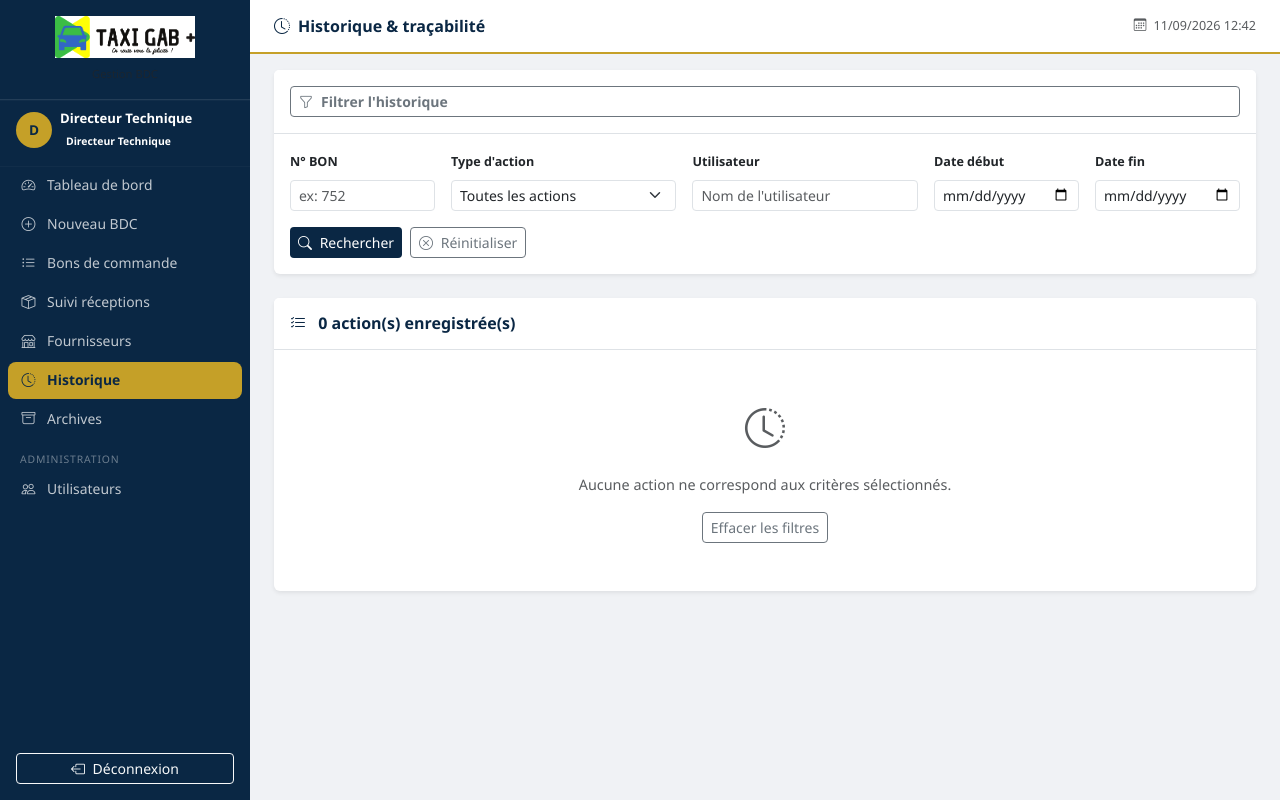
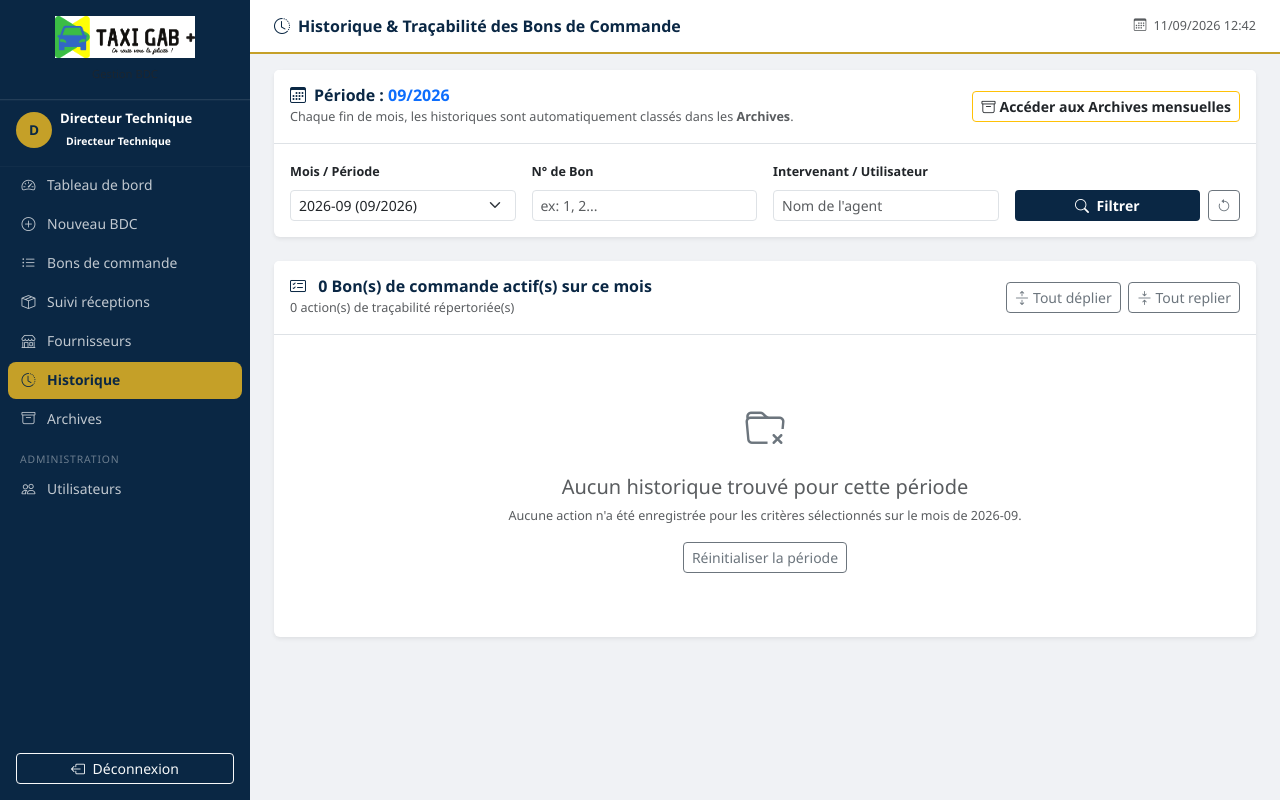
Before and after one commit to danielmouity241-afk/taxigab-bdc, a Flask app: page /historique in a window 1280 px wide. Run offline with Flask 3, Linux system fonts and the light colour scheme; a user stored in the database is signed in; data that the repository does not hold is empty.

Commit message:
Archives mensuelles indépendantes, historique groupé par bon & gestion des droits (templates/history.html)

```diff
--- a/templates/history.html
+++ b/templates/history.html
@@ -1,138 +1,213 @@
 {% extends "base.html" %}
-{% block title %}Historique — TAXI GAB+{% endblock %}
-{% block page_title %}<i class="bi bi-clock-history me-2"></i>Historique & traçabilité{% endblock %}
+{% block title %}Historique & Traçabilité — TAXI GAB+{% endblock %}
+{% block page_title %}<i class="bi bi-clock-history me-2"></i>Historique & Traçabilité des Bons de Commande{% endblock %}
 
 {% block content %}
 
-<!-- ── FILTRES ────────────────────────────────────────────────────────── -->
+<!-- ── FILTRES PAR MOIS & CRITÈRES ──────────────────────────────────────── -->
 <div class="card border-0 shadow-sm mb-4">
-  <div class="card-header bg-white border-bottom py-3">
-    <button class="btn btn-sm btn-outline-secondary w-100 text-start" data-bs-toggle="collapse"
-            data-bs-target="#filtres-hist">
-      <i class="bi bi-funnel me-2"></i><strong>Filtrer l'historique</strong>
-    </button>
+  <div class="card-header bg-white border-bottom py-3 d-flex align-items-center justify-content-between flex-wrap gap-2">
+    <div>
+      <h6 class="mb-0 fw-bold text-navy">
+        <i class="bi bi-calendar3 me-2"></i>Période :
+        <span class="text-primary">{{ selected_mois.split('-')[1] }}/{{ selected_mois.split('-')[0] }}</span>
+      </h6>
+      <small class="text-muted">Chaque fin de mois, les historiques sont automatiquement classés dans les <strong>Archives</strong>.</small>
     </div>
-  <div class="collapse show" id="filtres-hist">
+    {% if current_user.can_voir_archives %}
+    <div class="d-flex align-items-center gap-2">
+      <a href="{{ url_for('archives') }}" class="btn btn-sm btn-outline-warning text-dark fw-semibold">
+        <i class="bi bi-archive me-1"></i>Accéder aux Archives mensuelles
+      </a>
+    </div>
+    {% endif %}
+  </div>
   <div class="card-body">
-      <form method="GET" action="{{ url_for('historique') }}">
-        <div class="row g-3">
-          <div class="col-md-2">
-            <label class="form-label small fw-semibold">N° BON</label>
-            <input type="number" name="numero" class="form-control form-control-sm"
-                   placeholder="ex: 752" value="{{ filtres.numero }}">
-          </div>
+    <form method="GET" action="{{ url_for('historique') }}" class="row g-3 align-items-end">
       <div class="col-md-3">
-            <label class="form-label small fw-semibold">Type d'action</label>
-            <select name="action" class="form-select form-select-sm">
-              <option value="">Toutes les actions</option>
-              {% for t in types_actions %}
-              <option value="{{ t }}" {% if filtres.action == t %}selected{% endif %}>
-                {{ t|replace('_', ' ')|capitalize }}
+        <label class="form-label small fw-semibold">Mois / Période</label>
+        <select name="mois" class="form-select form-select-sm">
+          {% for m in mois_disponibles %}
+          <option value="{{ m }}" {% if selected_mois == m %}selected{% endif %}>
+            {{ m }} ({{ m.split('-')[1] }}/{{ m.split('-')[0] }})
           </option>
           {% endfor %}
         </select>
       </div>
       <div class="col-md-3">
-            <label class="form-label small fw-semibold">Utilisateur</label>
+        <label class="form-label small fw-semibold">N° de Bon</label>
+        <input type="number" name="numero" class="form-control form-control-sm"
+               placeholder="ex: 1, 2..." value="{{ filtres.numero }}">
+      </div>
+      <div class="col-md-3">
+        <label class="form-label small fw-semibold">Intervenant / Utilisateur</label>
         <input type="text" name="user" class="form-control form-control-sm"
-                   placeholder="Nom de l'utilisateur" value="{{ filtres.user }}">
+               placeholder="Nom de l'agent" value="{{ filtres.user }}">
       </div>
-          <div class="col-md-2">
-            <label class="form-label small fw-semibold">Date début</label>
-            <input type="date" name="date_debut" class="form-control form-control-sm"
-                   value="{{ filtres.date_debut }}">
-          </div>
-          <div class="col-md-2">
-            <label class="form-label small fw-semibold">Date fin</label>
-            <input type="date" name="date_fin" class="form-control form-control-sm"
-                   value="{{ filtres.date_fin }}">
-          </div>
-          <div class="col-12 d-flex gap-2">
-            <button type="submit" class="btn btn-primary-navy btn-sm">
-              <i class="bi bi-search me-1"></i> Rechercher
+      <div class="col-md-3 d-flex gap-2">
+        <button type="submit" class="btn btn-primary-navy btn-sm w-100 fw-semibold">
+          <i class="bi bi-search me-1"></i> Filtrer
         </button>
-            <a href="{{ url_for('historique') }}" class="btn btn-outline-secondary btn-sm">
-              <i class="bi bi-x-circle me-1"></i> Réinitialiser
+        <a href="{{ url_for('historique') }}" class="btn btn-outline-secondary btn-sm" title="Réinitialiser">
+          <i class="bi bi-arrow-counterclockwise"></i>
         </a>
-          </div>
       </div>
     </form>
   </div>
 </div>
+
+<!-- ── LISTE DES BONS AVEC DÉPLIAGE DYNAMIQUE ───────────────────────────── -->
+<div class="card border-0 shadow-sm">
+  <div class="card-header bg-white border-bottom d-flex align-items-center justify-content-between py-3">
+    <div>
+      <h6 class="mb-0 fw-bold text-navy">
+        <i class="bi bi-card-checklist me-2"></i>
+        {{ bons_groupes|length }} Bon(s) de commande actif(s) sur ce mois
+      </h6>
+      <small class="text-muted">{{ total_actions }} action(s) de traçabilité répertoriée(s)</small>
+    </div>
+    <div>
+      <button type="button" class="btn btn-sm btn-outline-secondary" onclick="toggleAllAccordions(true)">
+        <i class="bi bi-arrows-expand me-1"></i>Tout déplier
+      </button>
+      <button type="button" class="btn btn-sm btn-outline-secondary ms-1" onclick="toggleAllAccordions(false)">
+        <i class="bi bi-arrows-collapse me-1"></i>Tout replier
+      </button>
+    </div>
+  </div>
+  <div class="card-body p-3">
+    {% if bons_groupes %}
+    <div class="accordion" id="accordionHistorique">
+      {% for groupe in bons_groupes %}
+      {% set bon = groupe.bon %}
+      {% set actions = groupe.actions %}
+      <div class="accordion-item border rounded mb-3 shadow-xs overflow-hidden">
+        <h2 class="accordion-header" id="heading-{{ bon.id }}">
+          <button class="accordion-button collapsed py-3 px-3" type="button"
+                  data-bs-toggle="collapse" data-bs-target="#collapse-{{ bon.id }}"
+                  aria-expanded="false" aria-controls="collapse-{{ bon.id }}">
+            <div class="d-flex align-items-center justify-content-between w-100 me-3 flex-wrap gap-2">
+              <div class="d-flex align-items-center gap-3">
+                <span class="fs-6 fw-bold text-navy" style="font-family: monospace;">
+                  {{ bon.numero_complet }}
+                </span>
+                {% if bon.est_garage %}
+                  <span class="badge bg-secondary"><i class="bi bi-wrench me-1"></i>Garage / Interne</span>
+                {% else %}
+                  <span class="badge bg-navy"><i class="bi bi-car-front me-1"></i>{{ bon.vehicule_nom or 'Véhicule' }}</span>
+                {% endif %}
+                <span class="badge bg-{{ bon.statut_couleur }}">
+                  {{ bon.statut_label }}
+                </span>
+              </div>
+              <div class="d-flex align-items-center gap-3 small text-muted">
+                <div>
+                  <i class="bi bi-person me-1"></i>Demandeur : <strong>{{ bon.demandeur_nom }}</strong>
+                </div>
+                <div>
+                  <i class="bi bi-clock-history me-1"></i>Dernière action :
+                  <span class="fw-semibold text-dark">{{ groupe.derniere_action.strftime('%d/%m/%Y %H:%M') }}</span>
+                </div>
+                <span class="badge rounded-pill bg-light text-dark border">
+                  {{ actions|length }} étape(s)
+                </span>
+              </div>
+            </div>
+          </button>
+        </h2>
+        <div id="collapse-{{ bon.id }}" class="accordion-collapse collapse"
+             aria-labelledby="heading-{{ bon.id }}" data-bs-parent="#accordionHistorique">
+          <div class="accordion-body bg-light border-top p-4">
+
+            <!-- Lien rapide vers le bon complet -->
+            <div class="d-flex justify-content-between align-items-center mb-3 pb-2 border-bottom flex-wrap gap-2">
+              <div>
+                <span class="fw-semibold text-navy">Traçabilité complète du Bon N° {{ bon.numero_complet }}</span>
+                {% if bon.vehicule_immatriculation %}&bull; Immat : <code>{{ bon.vehicule_immatriculation }}</code>{% endif %}
+                {% if bon.transporteur %}&bull; Transporteur : <span class="fw-semibold">{{ bon.transporteur }}</span>{% endif %}
+              </div>
+              <a href="{{ url_for('bdc_view', id=bon.id) }}" class="btn btn-sm btn-primary-navy" target="_blank">
+                <i class="bi bi-box-arrow-up-right me-1"></i>Ouvrir le Bon de Commande
+              </a>
             </div>
 
-<!-- ── RÉSULTATS ───────────────────────────────────────────────────────── -->
-<div class="card border-0 shadow-sm">
-  <div class="card-header bg-white border-bottom d-flex align-items-center justify-content-between py-3">
-    <h6 class="mb-0 fw-bold text-navy">
-      <i class="bi bi-list-check me-2"></i>
-      {{ actions|length }} action(s) enregistrée(s)
-    </h6>
+            <!-- Timeline chronologique détaillée de ce bon -->
+            <div class="timeline ps-2">
+              {% for action in actions %}
+              <div class="timeline-item mb-3">
+                <div class="timeline-dot">
+                  <i class="bi {{ action.icone }}"></i>
                 </div>
-  <div class="card-body p-0">
-    {% if actions %}
-    <div class="table-responsive">
-      <table class="table table-hover table-bdc mb-0">
-        <thead>
-          <tr>
-            <th style="width:160px;">Date & Heure</th>
-            <th style="width:100px;">N° BON</th>
-            <th>Action</th>
-            <th>Utilisateur</th>
-            <th>Statut</th>
-            <th>Détails</th>
-          </tr>
-        </thead>
-        <tbody>
-          {% for action in actions %}
-          <tr>
-            <td class="small text-muted">
-              <i class="bi bi-calendar3 me-1"></i>{{ action.timestamp.strftime('%d/%m/%Y') }}<br>
-              <i class="bi bi-clock me-1"></i>{{ action.timestamp.strftime('%H:%M:%S') }}
-            </td>
-            <td>
-              <a href="{{ url_for('bdc_view', id=action.bdc_id) }}"
-                 class="bdc-numero">{{ action.bon.numero }}</a>
-            </td>
-            <td>
-              <span>
-                <i class="bi {{ action.icone }} me-1"></i>
+                <div class="timeline-content bg-white p-3 rounded shadow-xs border">
+                  <div class="d-flex align-items-center justify-content-between flex-wrap gap-1 mb-1">
+                    <strong class="text-navy fs-7">
+                      <i class="bi {{ action.icone }} me-1 text-primary"></i>
                       {{ action.type_action_label }}
+                    </strong>
+                    <span class="text-muted small">
+                      <i class="bi bi-calendar3 me-1"></i>{{ action.timestamp.strftime('%d/%m/%Y à %H:%M:%S') }}
                     </span>
-            </td>
-            <td>
+                  </div>
+
+                  <div class="d-flex align-items-center gap-2 mb-1 flex-wrap">
                     {% if action.acteur %}
-                <div class="fw-semibold">{{ action.acteur.nom_complet }}</div>
-                <div class="text-muted small">{{ action.acteur.role_label }}</div>
+                      <span class="small fw-semibold text-dark">
+                        <i class="bi bi-person-badge me-1"></i>{{ action.acteur.nom_complet }}
+                      </span>
+                      <span class="badge bg-light text-secondary border small">{{ action.acteur.role_label }}</span>
                     {% else %}
-                <span class="text-muted small">Système</span>
+                      <span class="small text-muted"><i class="bi bi-robot me-1"></i>Système automatique</span>
                     {% endif %}
-            </td>
-            <td>
-              {% if action.ancien_statut %}
-                <span class="badge bg-secondary small">{{ action.ancien_statut }}</span>
-                <i class="bi bi-arrow-right mx-1 small"></i>
+
+                    {% if action.ancien_statut and action.nouveau_statut %}
+                      <span class="ms-2 small">
+                        <span class="badge bg-secondary">{{ action.ancien_statut }}</span>
+                        <i class="bi bi-arrow-right mx-1 text-muted"></i>
+                        <span class="badge bg-primary">{{ action.nouveau_statut }}</span>
+                      </span>
                     {% endif %}
-              {% if action.nouveau_statut %}
-                <span class="badge bg-primary small">{{ action.nouveau_statut }}</span>
+                  </div>
+
+                  {% if action.details %}
+                  <div class="small text-secondary mt-2 p-2 bg-light rounded border-start border-primary border-3">
+                    {{ action.details }}
+                  </div>
                   {% endif %}
-            </td>
-            <td class="text-muted small">{{ action.details or '—' }}</td>
-          </tr>
+                </div>
+              </div>
               {% endfor %}
-        </tbody>
-      </table>
+            </div>
+
+          </div>
+        </div>
+      </div>
+      {% endfor %}
     </div>
     {% else %}
     <div class="text-center py-5 text-muted">
-      <i class="bi bi-clock-history fs-1 d-block mb-3"></i>
-      <p>Aucune action ne correspond aux critères sélectionnés.</p>
+      <i class="bi bi-folder-x fs-1 d-block mb-3 text-secondary"></i>
+      <h5>Aucun historique trouvé pour cette période</h5>
+      <p class="small">Aucune action n'a été enregistrée pour les critères sélectionnés sur le mois de {{ selected_mois }}.</p>
       <a href="{{ url_for('historique') }}" class="btn btn-sm btn-outline-secondary">
-        Effacer les filtres
+        Réinitialiser la période
       </a>
     </div>
     {% endif %}
   </div>
 </div>
 
+<script>
+function toggleAllAccordions(open) {
+  const collapsibles = document.querySelectorAll('#accordionHistorique .accordion-collapse');
+  collapsibles.forEach(c => {
+    const bsCollapse = bootstrap.Collapse.getOrCreateInstance(c, { toggle: false });
+    if (open) {
+      bsCollapse.show();
+    } else {
+      bsCollapse.hide();
+    }
+  });
+}
+</script>
+
 {% endblock %}
```
Lines whose indentation alone changed are shown as unchanged.
